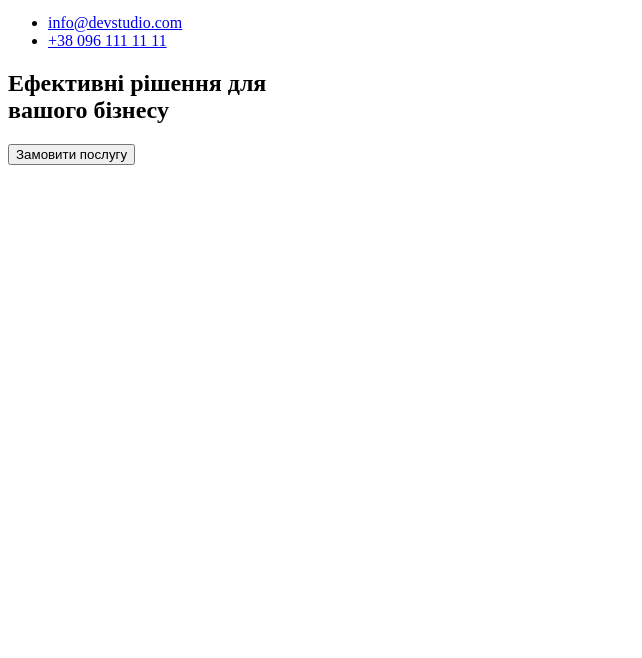
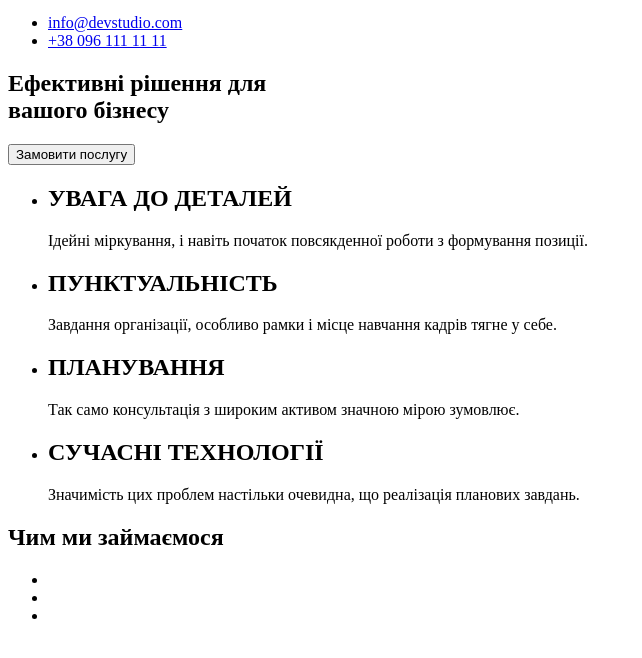
Before and after one commit to Andrii-Hashenko/goit-markup-hw-01, a plain HTML site: page index.html in a window 1280 px wide. Shown: the part 104-762 px from the top of the page, without its empty margins (0-642 px from the left). Drawn offline with Linux system fonts and the light colour scheme.

Commit message:
оновлено індекс та претіер, додано картинки

```diff
--- a/index.html
+++ b/index.html
@@ -43,6 +43,40 @@
     Зображення експортовані з макета у форматі jpg.
     Групи однотипних елементів зібрані у списки <ul>. -->
     <main class="">
+        <section>
+            <ul>
+                <li>
+                    <h2>УВАГА ДО ДЕТАЛЕЙ</h2>
+                    <p>Ідейні міркування, і навіть початок повсякденної роботи з формування позиції.</p>
+                </li>
+                <li>
+                    <h2>ПУНКТУАЛЬНІСТЬ</h2>
+                    <p>Завдання організації, особливо рамки і місце навчання кадрів тягне у себе.</p>
+                </li>
+                <li>
+                    <h2>ПЛАНУВАННЯ</h2>
+                    <p>Так само консультація з широким активом значною мірою зумовлює.</p>
+                </li>
+                <li>
+                    <h2>СУЧАСНІ ТЕХНОЛОГІЇ</h2>
+                    <p>Значимість цих проблем настільки очевидна, що реалізація планових завдань.</p>
+                </li>
+            </ul>
+        </section>
+        <section>
+            <h2>Чим ми займаємося</h2>
+            <ul>
+                <div>
+                    <li></li>
+                </div>
+                <div>
+                    <li></li>
+                </div>
+                <div>
+                    <li></li>
+                </div>
+            </ul>
+        </section>
 
     </main>
     <!-- Логотип в футері - це посилання з текстом.
--- a/prettier.json
+++ b/prettier.json
@@ -8,4 +8,4 @@
     "bracketSpacing": true, "jsxBracketSameLine": false,
     "arrowParens": "avoid",
     "proseWrap": "always"
-    } (edited)
+    }
```
Also changed, not shown: images/img (1).jpg (added), images/img (2).jpg (added), images/img.jpg (added).
